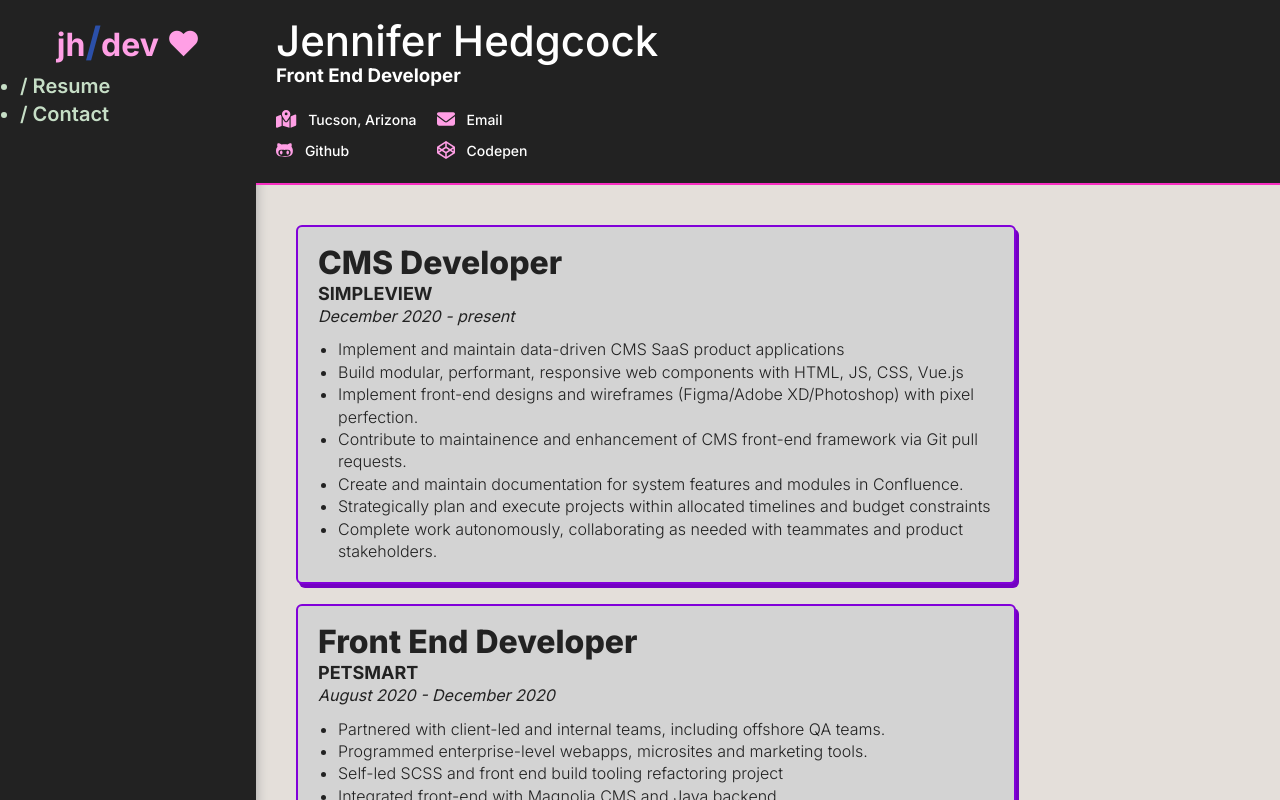
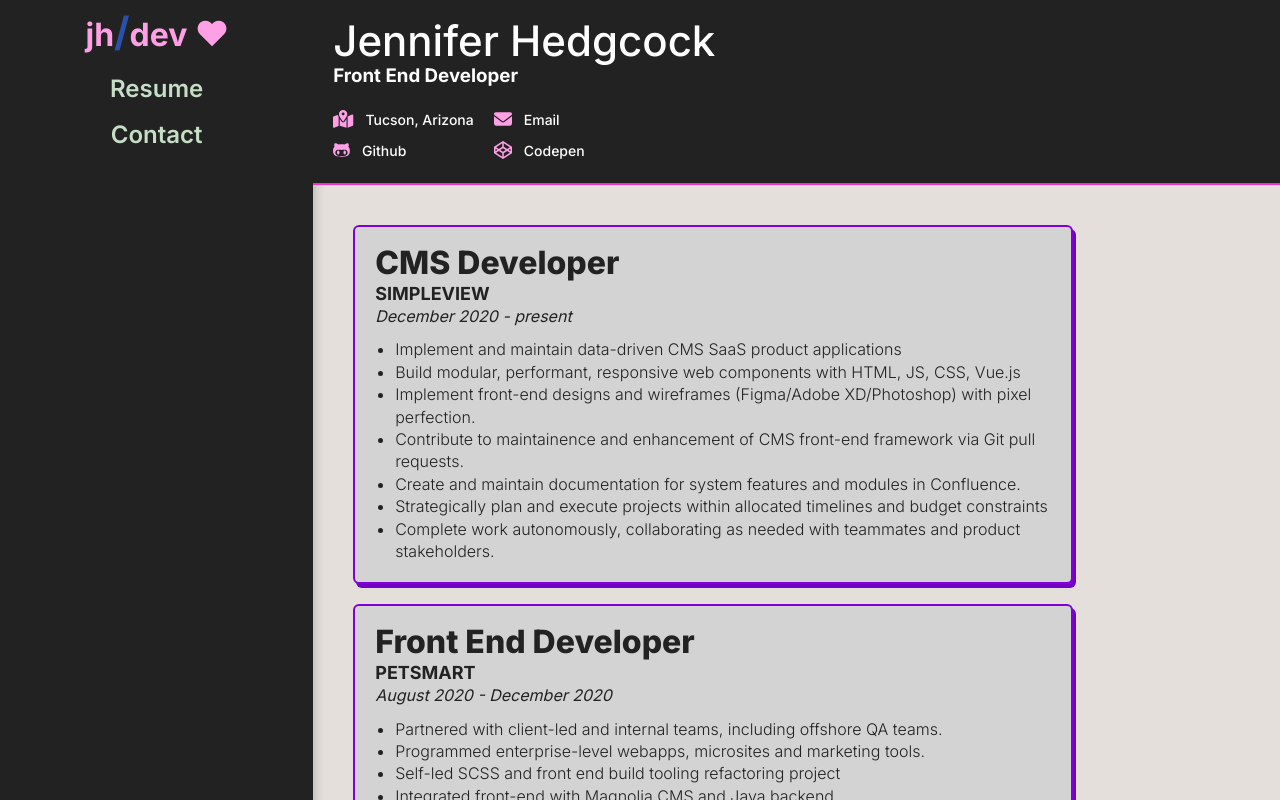
Before and after one commit to jenhedg/jen-dev-2024-react, a React (Create React App) app: page /resume in a window 1280 px wide. Shown: the top 800 px of the page. Built offline with nearby package versions, Linux system fonts and the light colour scheme.

Commit message:
refactoring, nav sidebar styling

```diff
--- a/src/components/DeskNav/DeskNav.js
+++ /dev/null
@@ -1,17 +0,0 @@
-
-import { Link } from 'react-router-dom';
-import React, { useState } from 'react';
-
-import "./DeskNav.css";
-
-export default function Nav() {
-
-  return (
-      <ul className="nav-list">
-        <li className="navList-item">
-          <Link to="/resume">/ Resume</Link>
-        </li>
-        <li className="navList-item">/ Contact</li>
-      </ul>
-  );
-}
--- a/src/components/Intro/Intro.js
+++ b/src/components/Intro/Intro.js
@@ -9,19 +9,12 @@
     <>
       <div className="intro">
         <div className="intro-inner">
-          {/* <figure>
-            <img
-              className="intro-img"
-              src="https://placehold.co/250x250"
-              alt="Jennifer Hedgcock, Web Developer"
-            />
-          </figure> */}
           <article className="intro-item">
             <h2 className="intro-title">Hi, I'm Jennifer</h2>
             <div className="intro-content">
               <p className="intro-subtitle"> I am a Front End Web Developer in Tucson, Arizona. </p>
               <p className="intro-text">I currently work on the Product Implementation Team at <a className="link" href="https://www.simpleviewinc.com">Simpleview</a> where I build websites and CMS tools for destination marketing organizations across the globe.</p>
-              <p className="intro-text">I possess nearly 8 years of development experience in planning, building and maintaining data-driven webapps of all sizes. I particularly enjoy creating scalable frameworks and CMS implementations, UI planning,and client and developer-centered documentation. See my <Link className="link" to="/resume">Resume</Link> to learn more.</p>
+              <p className="intro-text">I possess nearly 8 years of development experience in planning, building and maintaining data-driven webapps of all sizes. I particularly enjoy creating scalable frameworks and CMS implementations, UI planning and client and developer-centered documentation. See my <Link className="link" to="/resume">Resume</Link> to learn more.</p>
               <p className="intro-text">
                 When I'm not at my computer I enjoy caring for my plant babies (all 60 and counting...) and spending time outdoors in my beautiful home here in the Sonoran desert.
               </p>
--- a/src/components/Logo/Logo.css
+++ b/src/components/Logo/Logo.css
@@ -1,10 +1,14 @@
-.sidebar .logo-wrap {
+.logo-wrap {
   padding: 0;
   text-align: center;
 }
 
 .logo-wrap .logo-link {
   text-decoration: none;
+}
+
+.logo-wrap .logo {
+  line-height: 1;
 }
 
 .logo .logo-slash {
--- a/src/components/MobileNav/MobileNav.css
+++ b/src/components/MobileNav/MobileNav.css
@@ -11,9 +11,14 @@
 .mobile-nav .burger {
   height: 40px;
   width: 40px;
+  padding: 0;
+  font-size: 32px;
+  color: var(--purple);
+  background-color: var(--beige);
+  border: 0;
 }
 
-.mobile-nav .nav-list {
+.mobile-nav .nav {
   display: none;
   background-color: var(--dark-purple);
   height: 100vh;
@@ -23,7 +28,7 @@
   z-index: 10;
 }
 
-.mobile-nav.active .nav-list {
+.mobile-nav.active .nav {
   position: absolute;
   top: 90px;
   left: 0;
@@ -34,10 +39,10 @@
   gap: 20px;
   position: absolute;
   padding-top: 20px;
-  transform: translate(0, 0);
+  transform: translate(0, -20px);
 }
 
-.mobile-nav .nav-list :is(li, li a) {
+.mobile-nav .nav :is(li, li a) {
   font-size: 34px;
   color: var(--white);
   list-style-type: none;
--- a/src/components/MobileNav/MobileNav.js
+++ b/src/components/MobileNav/MobileNav.js
@@ -1,15 +1,16 @@
 
-import { Link } from 'react-router-dom';
 import React, { useState } from 'react';
 import { FontAwesomeIcon } from '@fortawesome/react-fontawesome';
 import { faBars } from '@fortawesome/free-solid-svg-icons';
 import Logo from '../Logo/Logo.js'
+import Nav from '../Nav/Nav.js';
 
 import "./MobileNav.css";
+import '../Nav/Nav.css';
 import "../Logo/Logo.css";
 
 
-export default function Nav() {
+export default function MobileNav() {
   const [navMobileActiveClass, setNavMobileActiveClass] = useState('mobile-nav')
   const [burgerActiveClass, setBurgerActiveClass] = useState('burger')
 
@@ -41,12 +42,7 @@
         <FontAwesomeIcon icon={faBars} />
       </button>
       <Logo/>
-      <ul className="nav-list">
-        <li className="navList-item">
-          <Link to="/resume">/ Resume</Link>
-        </li>
-        <li className="navList-item">/ Contact</li>
-      </ul>
+      <Nav />
     </div >
   );
 }
--- /dev/null
+++ b/src/components/Nav/Nav.css
@@ -0,0 +1,9 @@
+.navList {
+    display: flex;
+    flex-wrap: wrap;
+    justify-content: center;
+    align-items: center;
+    gap: 12px;
+    padding: 20px 50px 12px;
+    list-style-type: none;
+}
--- /dev/null
+++ b/src/components/Nav/Nav.js
@@ -0,0 +1,14 @@
+import { Link } from 'react-router-dom';
+
+// import "./nav.css";
+
+export default function nav() {
+  return (
+    <ul className="nav">
+        <li className="nav-item">
+        <Link to="/resume">Resume</Link>
+        </li>
+        <li className="nav-item">Contact</li>
+    </ul>
+  );
+}
--- a/src/components/Sidebar/Sidebar.css
+++ b/src/components/Sidebar/Sidebar.css
@@ -6,11 +6,12 @@
   .sidebar {
     display: block;
     position: relative;
+    padding: 12px 60px;
     box-shadow: 4px 0px 10px -3px rgba(173,173,173,1);
     background-color: var(--black);
   }
 
-  .sidebar .navList {
+  .sidebar .nav {
       display: flex;
       flex-wrap: wrap;
       justify-content: center;
@@ -20,26 +21,12 @@
       list-style-type: none;
   }
 
-  .sidebar .navList-item,
-  .sidebar .navList-item a {
+  .sidebar .nav .nav-item,
+  .sidebar .nav .nav-item a {
     color: var(--tea-green);
-    font-size: 1rem;
+    font-size: 1.5rem;
     font-weight: 600;
     text-decoration: none;
   }
 
-  @media (min-width: 1024px){
-    .sidebar {
-      padding: 12px 20px;
-    }
-
-    .sidebar .navList {
-      flex-direction: column;
-      align-items: flex-start;
-    }
-
-    .sidebar :is(.navList-item, .navList-item a) {
-      font-size: 1.25rem;
-    }
-  }
 }
--- a/src/components/Sidebar/Sidebar.js
+++ b/src/components/Sidebar/Sidebar.js
@@ -1,5 +1,5 @@
 import Logo from '../Logo/Logo.js'
-import DeskNav from '../DeskNav/DeskNav.js'
+import Nav from '../Nav/Nav.js';
 
 import "./Sidebar.css";
 
@@ -7,7 +7,7 @@
   return (
     <div className="sidebar">
       <Logo/>
-      <DeskNav />
+      <Nav />
     </div>
   );
 }
```
Also changed, not shown: src/components/DeskNav/DeskNav.css (deleted, +0 -41 lines).
